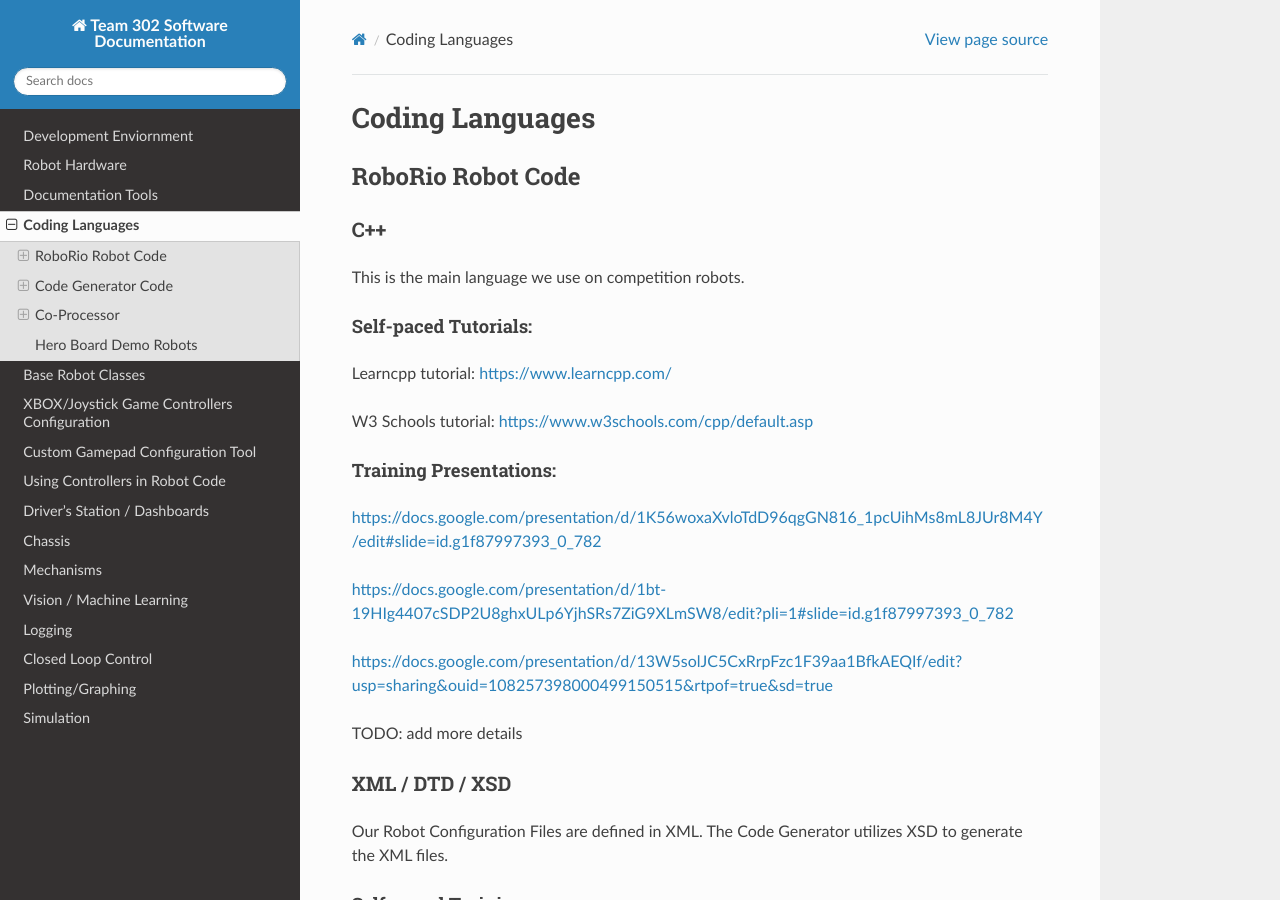
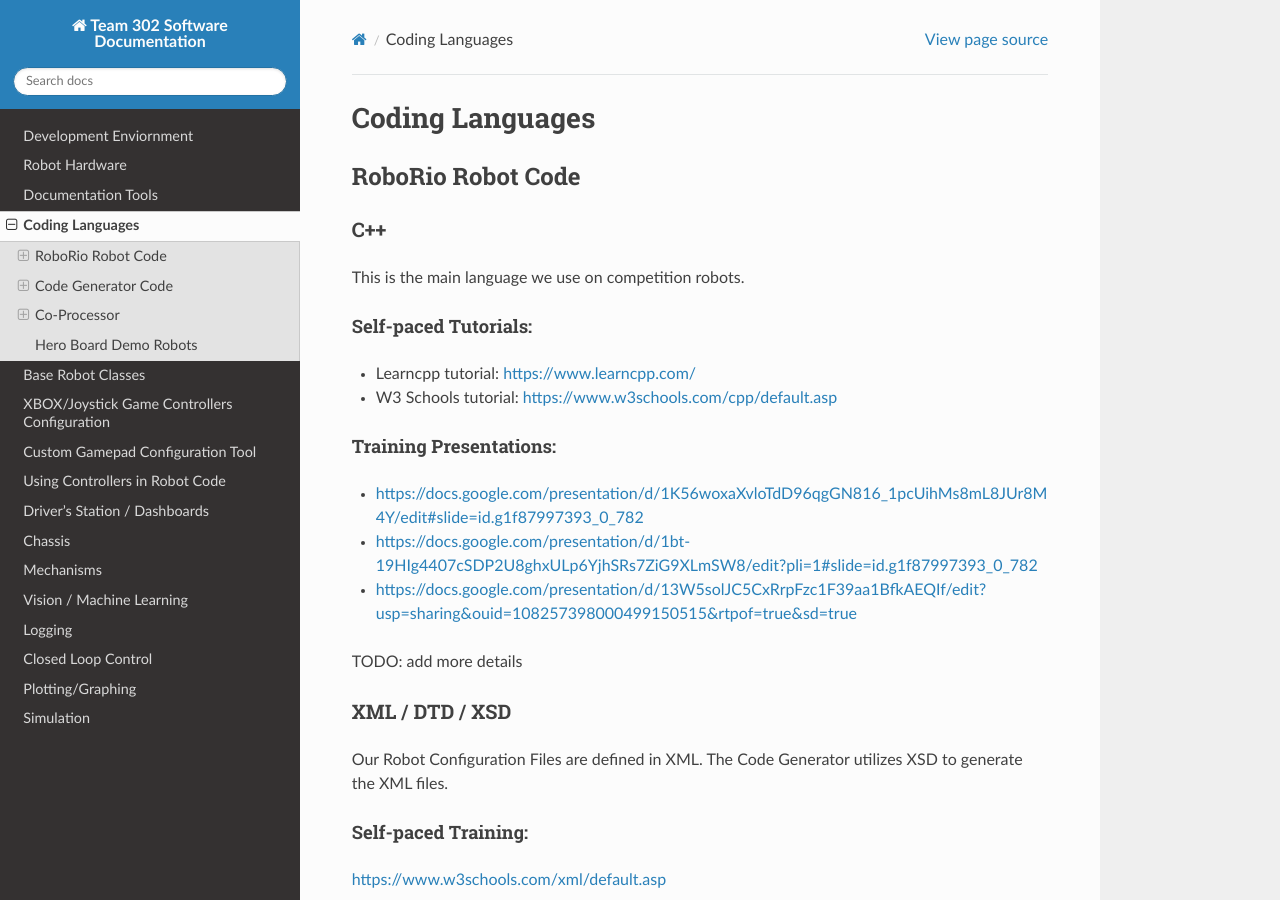
Before and after one commit to Team302/Team302Doco, a Sphinx documentation site: the page built from docs/codingLanguages.rst, in a window 1280 px wide and 900 px high. Built offline with Sphinx 7.4.7 and the Read the Docs theme 2.0.0, drawn with Linux system fonts in a browser that asks for light colours.

```diff
--- a/docs/codingLanguages.rst
+++ b/docs/codingLanguages.rst
@@ -18,18 +18,18 @@ This is the main language we use on competition robots.
 Self-paced Tutorials:
 ~~~~~~~~~~~~~~~~~~~~~
 
-Learncpp tutorial:  https://www.learncpp.com/
-
-W3 Schools tutorial:  https://www.w3schools.com/cpp/default.asp
+-    Learncpp tutorial:  https://www.learncpp.com/
+-    W3 Schools tutorial:  https://www.w3schools.com/cpp/default.asp
 
 Training Presentations:
 ~~~~~~~~~~~~~~~~~~~~~
 
-https://docs.google.com/presentation/d/1K56woxaXvloTdD96qgGN816_1pcUihMs8mL8JUr8M4Y/edit#slide=id.g1f87997393_0_782
+-
 
-https://docs.google.com/presentation/d/1bt-19HIg4407cSDP2U8ghxULp6YjhSRs7ZiG9XLmSW8/edit?pli=1#slide=id.g1f87997393_0_782
 
-https://docs.google.com/presentation/d/13W5solJC5CxRrpFzc1F39aa1BfkAEQIf/edit?usp=sharing&ouid=108257398000499150515&rtpof=true&sd=true
+ https://docs.google.com/presentation/d/1K56woxaXvloTdD96qgGN816_1pcUihMs8mL8JUr8M4Y/edit#slide=id.g1f87997393_0_782
+-    https://docs.google.com/presentation/d/1bt-19HIg4407cSDP2U8ghxULp6YjhSRs7ZiG9XLmSW8/edit?pli=1#slide=id.g1f87997393_0_782
+-    https://docs.google.com/presentation/d/13W5solJC5CxRrpFzc1F39aa1BfkAEQIf/edit?usp=sharing&ouid=108257398000499150515&rtpof=true&sd=true
 
 TODO:  add more details
 
```
